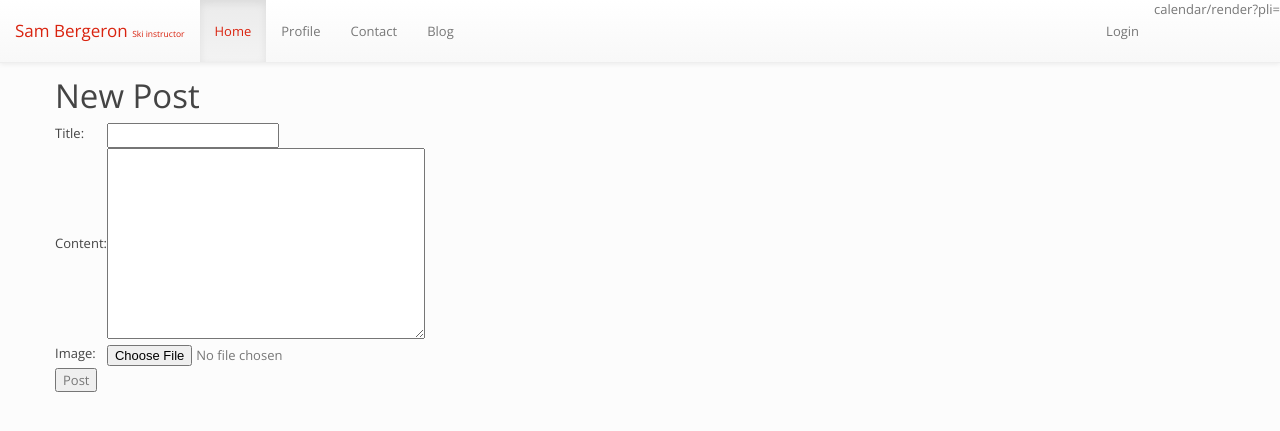
After one commit to SamBergeron/instructor-website, a Django app: page /blog/add/ in a window 1280 px wide. The commit adds this page. Shown: the top 431 px of the page. Run offline with Django 3.2, Linux system fonts and the light colour scheme; some libraries are stand-ins or nearby versions.

Commit message:
model update

```diff
--- a/blog/admin.py
+++ b/blog/admin.py
@@ -14,7 +14,7 @@ class PostAdmin(admin.ModelAdmin):
 
 class ProfileAdmin(admin.ModelAdmin):
     date_hierarchy = 'created_at'
-    fields = ('username', 'firstname', 'lastname', 'slug', 'country', 'resort', 'description')
+    fields = ('username', 'firstname', 'lastname', 'contact_phone', 'contact_email', 'slug', 'country', 'resort', 'markdown_description')
     list_display = ['username', 'firstname', 'lastname', 'resort']
     list_display_links = ['username']
     list_filter = ['resort', 'country', 'firstname', 'lastname']
--- a/blog/models.py
+++ b/blog/models.py
@@ -1,6 +1,9 @@
 from django.db import models
 from django.contrib.auth.models import User
 from django.template.defaultfilters import slugify
+from django.forms import ModelForm
+
+from markdown import markdown
 
 from .lists import COUNTRIES, STATES
 
@@ -15,7 +18,7 @@ class Post(models.Model):
     slug = models.SlugField(max_length=255, blank=True, default='')
     author = models.ForeignKey(User, related_name="posts")
     content = models.TextField()
-    image = models.ImageField(upload_to="post_images/")
+    image = models.ImageField(upload_to="post_images/", blank=True)
     published = models.BooleanField(default=True)
 
     class Meta:
@@ -33,6 +36,11 @@ class Post(models.Model):
         if not self.slug:
             self.slug = slugify(self.title)
         super(Post, self).save(*args, **kwargs)
+
+class PostForm(ModelForm):
+    class Meta:
+        model = Post
+        fields = ('title', 'content', 'image')
 
 
 ########################
@@ -62,6 +70,7 @@ class Profile(models.Model):
     country = models.CharField(max_length=255, choices=COUNTRIES)
     resort = models.ForeignKey(Resort, related_name="user_profile")
     description = models.TextField()
+    markdown_description = models.TextField('Body', help_text='Use markdown for publishing')
     contact_info = models.TextField()
     contact_phone = models.CharField(max_length=255)
     contact_email = models.EmailField(max_length=255, unique=True)
@@ -75,4 +84,6 @@ class Profile(models.Model):
     def save(self, *args, **kwargs):
         if not self.slug:
             self.slug = slugify(self.firstname + self.lastname + self.resort)
+        import markdown
+        self.description = markdown.markdown(self.markdown_description)
         super(Profile, self).save(*args, **kwargs)
--- a/blog/urls.py
+++ b/blog/urls.py
@@ -1,12 +1,13 @@
 from django.conf.urls import patterns, include, url
 from django.conf import settings
 
-from .views import blogPageView, postDetailView
+from .views import blogPageView, postDetailView, addPostView
 
 # for blog views
 urlpatterns = patterns('blog.views',
 
     #for the blog view
     url(r'^/$', blogPageView.as_view(), name='main'),
+    url(r'^/add/$', addPostView.as_view(), name='post_add'),
     url(r'^/(?P<slug>[\w-]+)/$', postDetailView.as_view(), name='post_detail'),
 )
--- a/blog/views.py
+++ b/blog/views.py
@@ -1,7 +1,11 @@
 from django.shortcuts import render
-from django.views.generic import ListView, DetailView
+from django.views.generic import ListView, DetailView, FormView, TemplateView
+from django.views.generic.edit import CreateView
+from django.contrib.auth.models import User
+from django.contrib.auth.decorators import login_required
+from django.core.urlresolvers import reverse_lazy
 
-from .models import Post
+from .models import Post, PostForm
 
 class publishedPostMixin(object):
     def get_queryset(self):
@@ -12,5 +16,16 @@ class blogPageView(publishedPostMixin, ListView):
     model = Post
     template_name = 'blog.html'
 
+class addPostView(CreateView):
+    form_class = PostForm
+    template_name = 'blog/add_post.html'
+    success_url = reverse_lazy('blog:main')
+
+    def form_valid(self, form):
+        # This method is called when valid form data has been POSTed.
+        # It should return an HttpResponse.
+        form.instance.author = self.request.user
+        return super(addPostView, self).form_valid(form)
+
 class postDetailView(publishedPostMixin, DetailView):
     model = Post
--- a/instructor_website/settings/base.py
+++ b/instructor_website/settings/base.py
@@ -58,6 +58,7 @@ THIRD_PARTY_APPS = (
 
     'south',
     'storages',
+    'markdown'
 )
 
 LOCAL_APPS = (
--- a/instructor_website/templates/_layouts/navbar.html
+++ b/instructor_website/templates/_layouts/navbar.html
@@ -24,13 +24,13 @@
                         <li ><a href="{% url 'blog:main' %}">Blog</a>
                         </li>
                     </ul>
+
+                    {% if not user.is_authenticated %}
                     <ul class="nav navbar-nav navbar-right">
-                        <!-- Link for login and signup -->
-                        <li>
-                            <a href="">Sign Up</a>
-                        </li>
+                        <!-- Link for login and signup -->calendar/render?pli=
                         <li><a href="">Login</a></li>
                     </ul>
+                    {% endif %}
                     <!-- /.nav -->
                 </div>
             </div>
--- /dev/null
+++ b/instructor_website/templates/blog/add_post.html
@@ -0,0 +1,27 @@
+{% extends "_layouts/header.html" %}
+
+{% block page_title%}Blog{% endblock%}
+
+{% block homeLink %} {% url 'home' %} {%endblock%}
+{% block profileLink %} {% url 'home' %}#profile {%endblock%}
+{% block contactLink %} {% url 'home' %}#contact {%endblock%}
+{% block blogLink %} {% url 'blog:main' %} {%endblock%}
+
+{% block content %}
+
+    {% include '_layouts/navbar.html' %}
+
+    <div class="container container-fluid">
+        <div class="row">
+            <h1>New Post</h1>
+            <form method="POST" enctype="multipart/form-data">
+                {% csrf_token %}
+                <table>
+                    {{ form }}
+                </table>
+                <button type="submit">Post</button>
+            </form>
+        </div>
+    </div>
+
+{% endblock %}
--- a/instructor_website/urls.py
+++ b/instructor_website/urls.py
@@ -3,7 +3,7 @@ from django.contrib import admin
 from django.conf import settings
 from django.conf.urls.static import static
 
-from .views import homePageView
+from .views import homePageView, loginView
 
 admin.autodiscover()
 
@@ -12,6 +12,7 @@ urlpatterns = patterns('instructor_website.views',
 
     url(r'^$', homePageView.as_view(), name='home'),
     url(r'^blog', include("blog.urls", namespace='blog')),
+    url(r'^login/', loginView.as_view(), 'django.contrib.auth.views.login'),
 
     #admin access for postgres
     url(r'^admin/', include(admin.site.urls)),
--- a/requirements.txt
+++ b/requirements.txt
@@ -1,9 +1,11 @@
 Django==1.6.5
 argparse==1.2.1
 wsgiref==0.1.2
-psycopg2==2.5.4
+psycopg1==2.5.4
 dj-database-url==0.3.0
 South==1.0
 dj-static==0.0.6
 Pillow==2.3.0
 django-storages==1.1.8
+
+Markdown==2.5
```
Also changed, not shown: instructor_website/templates/blog.html (+13 -1 lines), instructor_website/templates/home.html (+7 -17 lines), instructor_website/views.py (+13 -1 lines), blog/migrations/0003_added_markdown_column.py (added).
